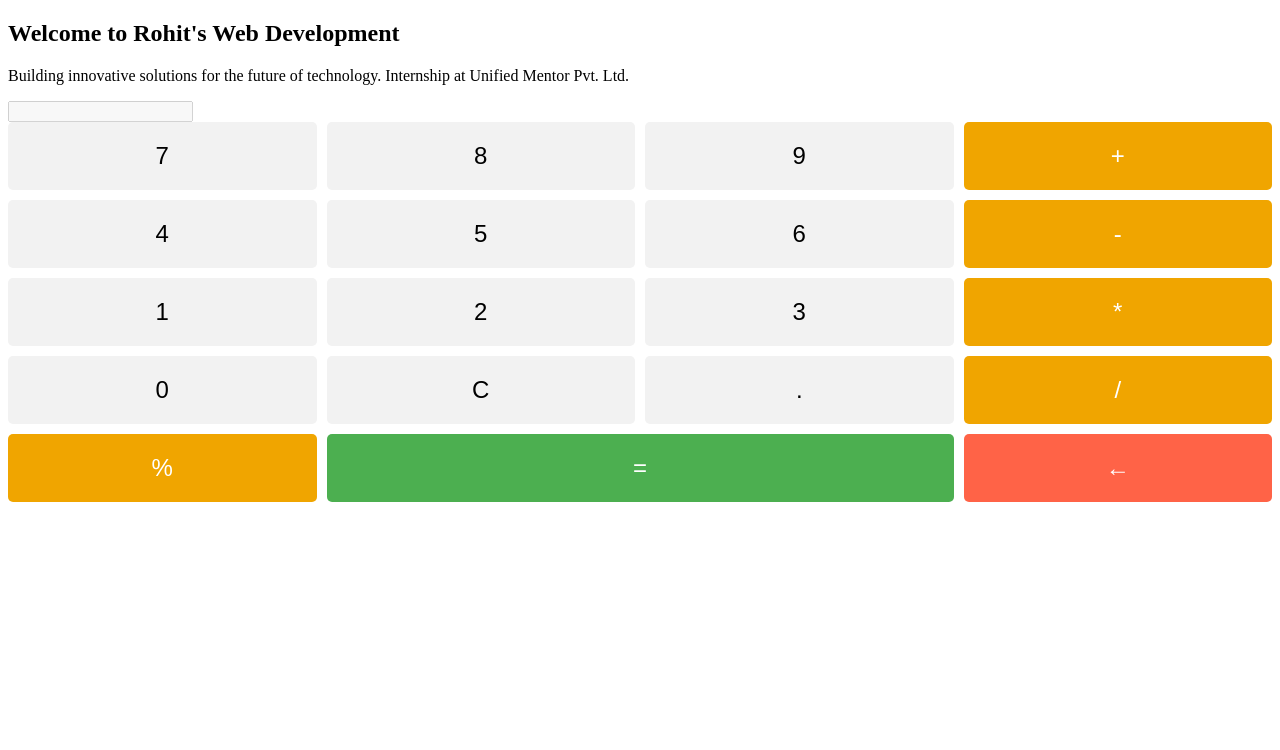
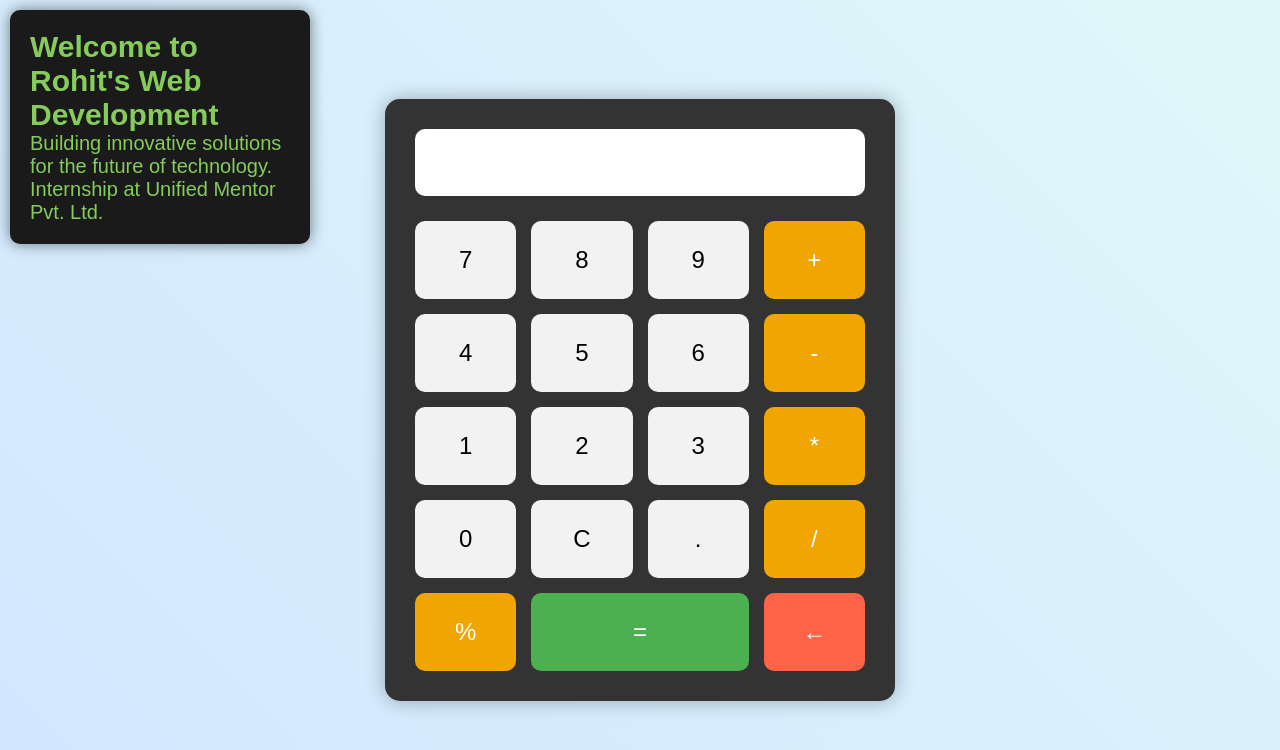
Before and after one commit to rohitkrsingh2112/Effective-Calculator, a plain HTML site: page index.html in a window 1280 px wide. Drawn offline with Linux system fonts and the light colour scheme.

Commit message:
style bug fix

```diff
--- a/style.css
+++ b/style.css
@@ -1,14 +1,130 @@
+/* Basic Reset */
+* {
+    margin: 0;
+    padding: 0;
+    box-sizing: border-box;
+}
+
+/* Body and Background */
+body {
+    font-family: Arial, sans-serif;
+    display: flex;
+    justify-content: center;
+    align-items: center;
+    height: 100vh;
+    margin: 0;
+    position: relative;
+    overflow: hidden;
+    background: linear-gradient(45deg, #f0f4f8, #d1e7ff);
+    animation: gradientAnimation 8s ease infinite;
+}
+
+/* Floating Images Effect */
+@keyframes float {
+    0% {
+        transform: translateY(0);
+    }
+    50% {
+        transform: translateY(-20px);
+    }
+    100% {
+        transform: translateY(0);
+    }
+}
+
+.floating-images img {
+    position: absolute;
+    animation: float 6s ease-in-out infinite;
+}
+
+.floating-images img:nth-child(1) {
+    left: 10%;
+    animation-delay: 0s;
+}
+
+.floating-images img:nth-child(2) {
+    left: 40%;
+    animation-delay: 2s;
+}
+
+.floating-images img:nth-child(3) {
+    left: 70%;
+    animation-delay: 4s;
+}
+
+/* Animated Intro Section with Colorful Text */
+.intro {
+    position: absolute;
+    top: 10px;
+    left: 10px;
+    font-size: 20px;
+    background-color: #1a1a1a;
+    color: #ffffff;
+    padding: 20px;
+    border-radius: 10px;
+    box-shadow: 0 0 15px rgba(0, 0, 0, 0.5);
+    width: 300px;
+    z-index: 10;
+    opacity: 0;
+    animation: slideIn 2s ease-in-out forwards, textColorChange 4s infinite alternate;
+}
+
+/* Slide-in and Text Color Change Animations */
+@keyframes slideIn {
+    0% {
+        transform: translateX(-300px);
+        opacity: 0;
+    }
+    100% {
+        transform: translateX(0);
+        opacity: 1;
+    }
+}
+
+@keyframes textColorChange {
+    0% {
+        color: #ff0066;
+    }
+    50% {
+        color: #33ccff;
+    }
+    100% {
+        color: #99cc33;
+    }
+}
+
+/* Calculator Window */
+.calculator {
+    background-color: #333;
+    padding: 30px; /* Increased padding */
+    border-radius: 15px; /* Larger border radius */
+    box-shadow: 0 0 20px rgba(0, 0, 0, 0.3);
+    z-index: 5;
+}
+
+/* Display (Text Box) */
+#display {
+    width: 100%;
+    padding: 15px; /* Increased padding */
+    font-size: 32px; /* Increased font size */
+    text-align: right;
+    border-radius: 10px; /* Larger border radius */
+    border: none;
+    margin-bottom: 25px; /* Increased margin */
+    background-color: #fff;
+}
+
 /* Calculator Buttons */
 .buttons {
     display: grid;
     grid-template-columns: repeat(4, 1fr);
-    gap: 10px;
+    gap: 15px; /* Increased gap */
 }
 
 .btn {
-    padding: 20px;
-    font-size: 24px; /* Bigger font size */
-    border-radius: 5px;
+    padding: 25px; /* Larger padding */
+    font-size: 24px; /* Larger font size */
+    border-radius: 10px; /* Larger border radius */
     border: none;
     cursor: pointer;
     background-color: #f2f2f2;
@@ -30,7 +146,7 @@
 }
 
 .equal {
-    grid-column: span 2;
+    grid-column: span 2; /* Make the equal button span across two columns */
     background-color: #4CAF50;
     color: white;
 }
@@ -39,7 +155,7 @@
     background-color: #45a049;
 }
 
-/* Backspace button styling */
+/* Backspace Button */
 .operator:last-child {
     background-color: #ff6347;
 }
@@ -47,3 +163,16 @@
 .operator:last-child:hover {
     background-color: #e04e32;
 }
+
+/* Animation for Background Gradient */
+@keyframes gradientAnimation {
+    0% {
+        background: linear-gradient(45deg, #f0f4f8, #d1e7ff);
+    }
+    50% {
+        background: linear-gradient(45deg, #d1e7ff, #e0f7fa);
+    }
+    100% {
+        background: linear-gradient(45deg, #f0f4f8, #d1e7ff);
+    }
+}
```
